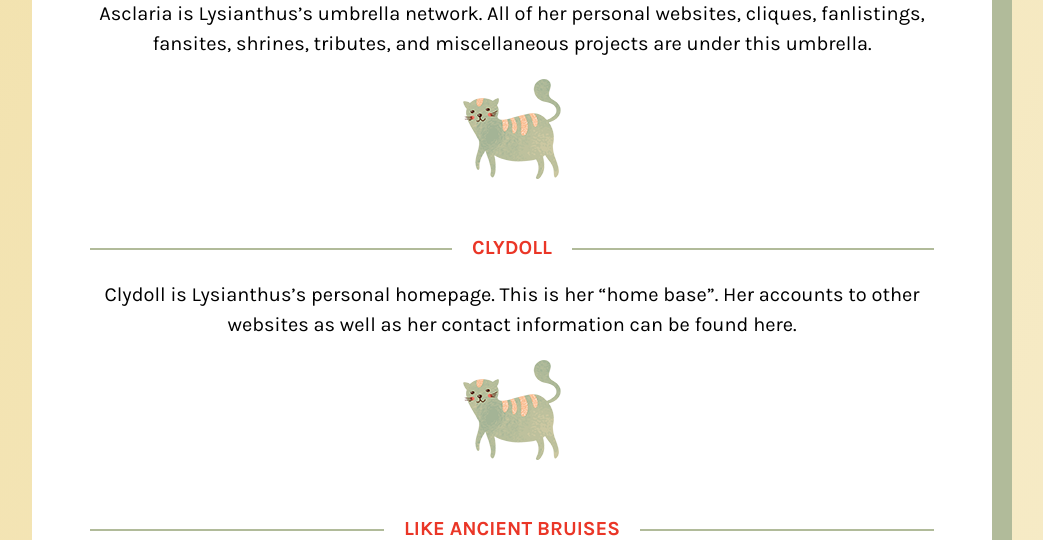
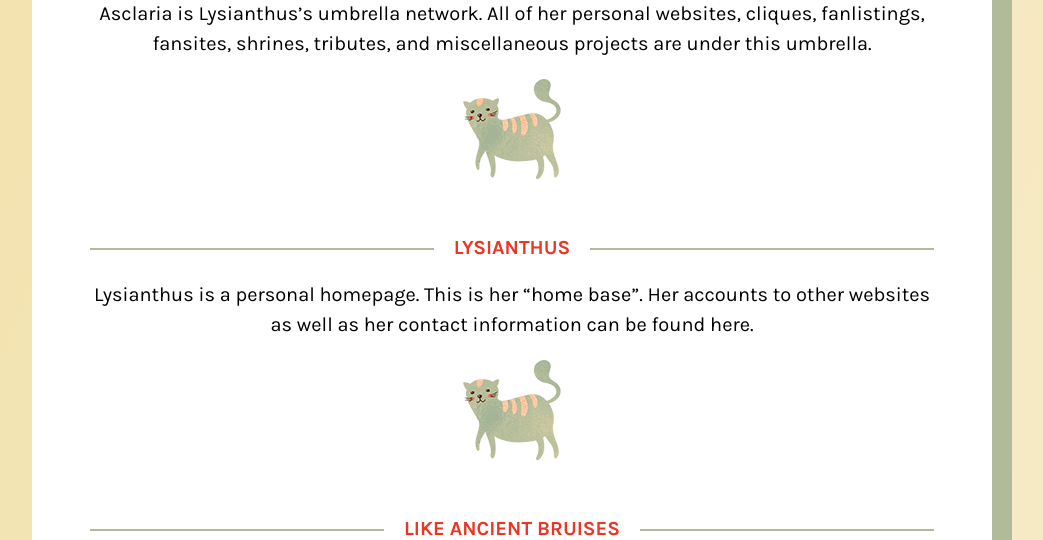
Before and after one commit to Lysianthus/asclaria, a PHP site: page /static/projects_personal.php in a window 1280 px wide. Shown: the part 1111-1651 px from the top of the page, without its empty margins (128-1171 px from the left). Run offline with PHP 8.4, Linux system fonts and the light colour scheme; some libraries are stand-ins or nearby versions.

Commit message:
Change Clydoll to Lysianthus

```diff
--- a/static/projects_personal.php
+++ b/static/projects_personal.php
@@ -18,9 +18,9 @@
 				<p><a class="go" target="_blank" href="http://asclaria.org"><img alt="" src="/assets/images/friendly_cat.png" /></a></p>
 			</div> <!-- .project -->
 			<div class="project">
-				<h2 class="project-title"><span>Clydoll</span></h2>
-				<p>Clydoll is Lysianthus’s personal homepage. This is her “home base”. Her accounts to other websites as well as her contact information can be found here.</p>
-				<p><a class="go" target="_blank" href="http://clydoll.me"><img alt="" src="/assets/images/friendly_cat.png" /></a></p>
+				<h2 class="project-title"><span>Lysianthus</span></h2>
+				<p>Lysianthus is a personal homepage. This is her “home base”. Her accounts to other websites as well as her contact information can be found here.</p>
+				<p><a class="go" target="_blank" href="http://lysianthus.xyz"><img alt="" src="/assets/images/friendly_cat.png" /></a></p>
 			</div> <!-- .project -->
 			<div class="project">
 				<h2 class="project-title"><span>Like Ancient Bruises</span></h2>
```
